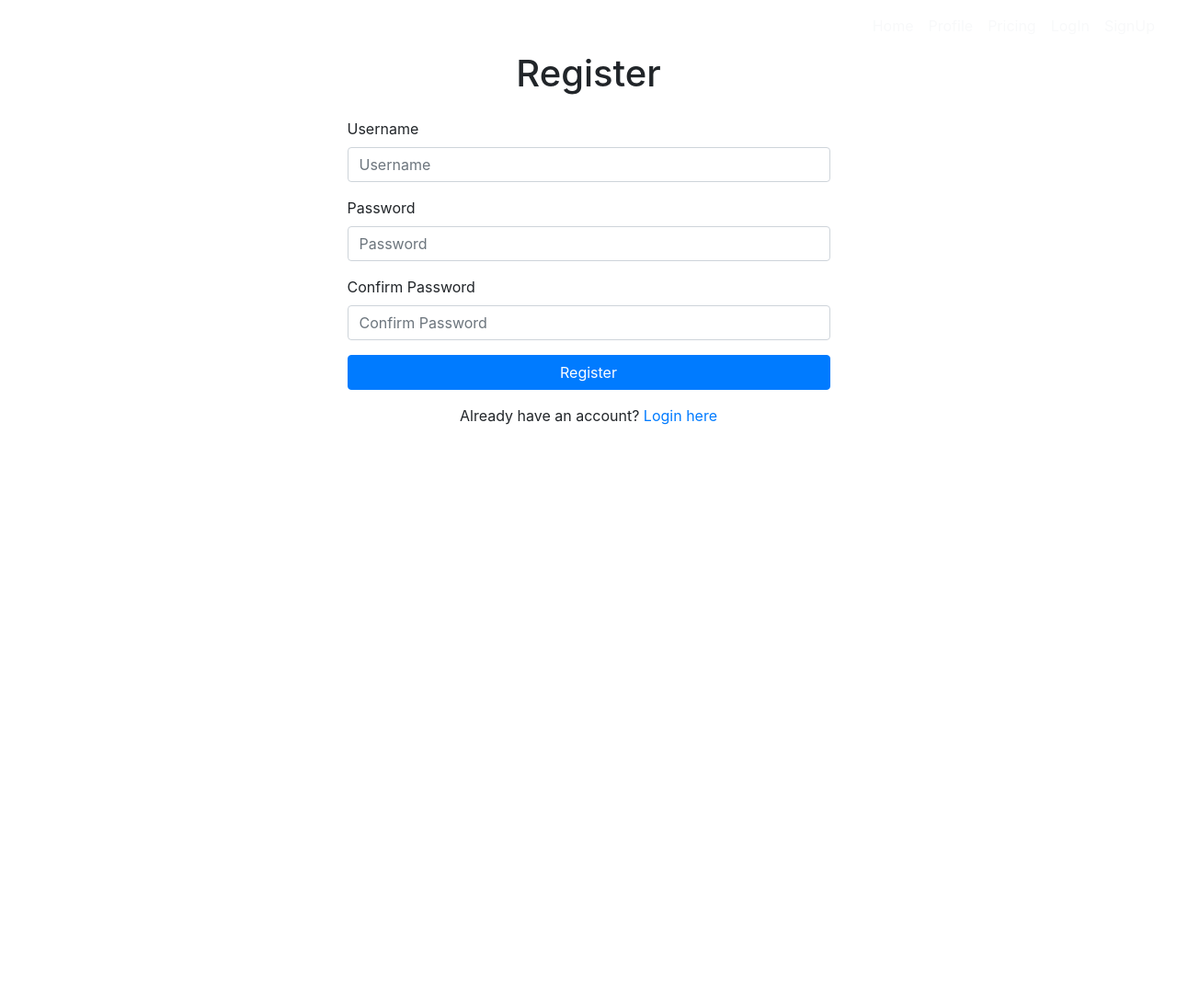
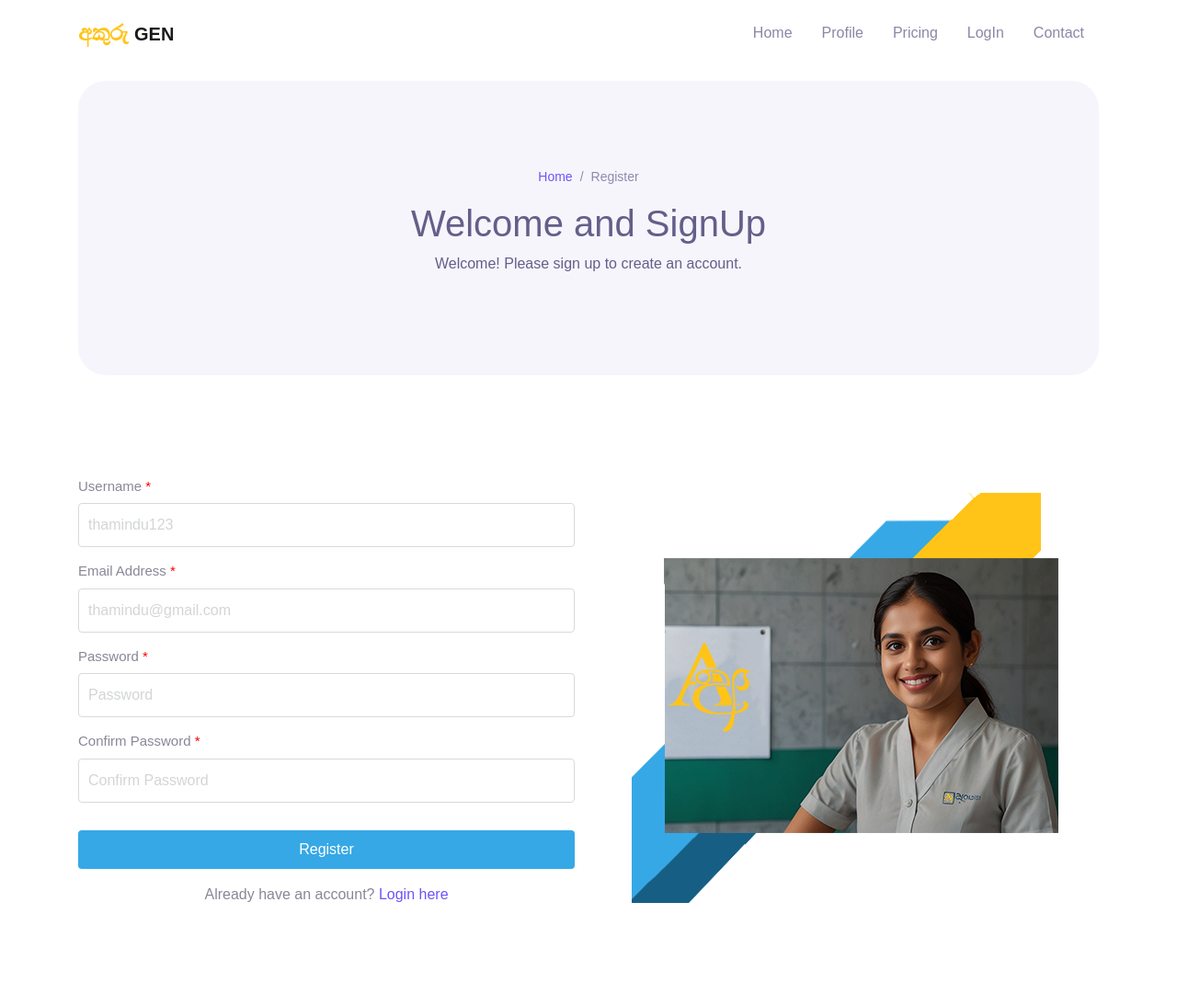
Before and after one commit to ThaminduSulakshana/The-Akuru-GEN, a Flask app: page /register in a window 1280 px wide. Shown: the top 1093 px of the page at 92% size. Before the commit the page ends 462 px from the top, so only its background shows below. Run offline with Flask 3, Linux system fonts and the light colour scheme; parts of the project's set-up code (start-up, migrations or seed data) failed here and were passed over; some libraries are stand-ins or nearby versions; some web fonts are replaced.

Commit message:
Update register.html template with new design and layout

```diff
--- a/templates/register.html
+++ b/templates/register.html
@@ -1,72 +1,183 @@
 <!DOCTYPE html>
-<html>
+<html lang="en">
 <head>
+  <meta charset="UTF-8">
+  <meta name="viewport" content="width=device-width, initial-scale=1.0">
+
+  <meta http-equiv="X-UA-Compatible" content="ie=edge">
+
+  <meta name="copyright" content="MACode ID, https://macodeid.com/">
+
   <title>අකුරු GEN</title>
-    <link rel="icon" type="image/x-icon" href="/static/img/title.png">
-    <link rel="stylesheet" href="https://stackpath.bootstrapcdn.com/bootstrap/4.5.2/css/bootstrap.min.css">
-    <link rel="stylesheet" href="{{ url_for('static', filename='styles.css') }}">
+  <link rel="icon" type="image/x-icon" href="{{ url_for('static', filename='img/titlelogo.png') }}">
+  <link rel="stylesheet" href="{{ url_for('static', filename='maicons.css') }}">
+  <link rel="stylesheet" href="{{ url_for('static', filename='bootstrap.css') }}">
+  <link rel="stylesheet" href="{{ url_for('static', filename='vendor/animate/animate.css') }}">
+  <link rel="stylesheet" href="{{ url_for('static', filename='theme.css') }}">
+  <link rel="stylesheet" href="{{ url_for('static', filename='from.css') }}">
+  <script src="{{ url_for('static', filename='js/script.js') }}"></script>
   <script src="{{ url_for('static', filename='js/popup.js') }}"></script>
+
+
+
 </head>
-
 <body>
 
-    <nav class="navbar navbar-expand-lg navbar-dark navbar-custom">
-        <a class="navbar-brand" href="{{ url_for('home') }}">අකුරු GEN</a>
+  <!-- Back to top button -->
+  <div class="back-to-top"></div>
+
+  <header>
+    <nav class="navbar navbar-expand-lg navbar-light bg-white sticky" data-offset="500">
+      <div class="container">
+        <a href="{{ url_for('home') }}" class="navbar-brand"><span class="text-primary">අකුරු </span> GEN</a>
+
+        <button class="navbar-toggler" data-toggle="collapse" data-target="#navbarContent" aria-controls="navbarContent" aria-expanded="false" aria-label="Toggle navigation">
+          <span class="navbar-toggler-icon"></span>
+        </button>
+
+        <div class="navbar-collapse collapse" id="navbarContent">
           <ul class="navbar-nav ml-auto">
             <li class="nav-item">
-                <a class="nav-link text-light" href="{{ url_for('home') }}">Home</a>
+              <a class="nav-link" href="{{ url_for('home') }}">Home</a>
             </li>
             <li class="nav-item">
-                <a class="nav-link text-light" href="{{ url_for('welcome') }}">Profile</a>
+              <a class="nav-link" href="{{ url_for('welcome') }}">Profile</a>
             </li>
             <li class="nav-item">
-                <a class="nav-link text-light" href="{{ url_for('subscribe') }}">Pricing</a>
+              <a class="nav-link" href="{{ url_for('subscribe') }}">Pricing</a>
             </li>
             <li class="nav-item">
-                <a class="nav-link text-light" href="{{ url_for('login') }}">LogIn</a>
+              <a class="nav-link" href="{{ url_for('login') }}">LogIn</a>
             </li>
             <li class="nav-item">
-                <a class="nav-link text-light" href="{{ url_for('register') }}">SignUp</a>
+              <a class="nav-link" href="#about">Contact</a>
             </li>
+            <!-- <li class="nav-item">
+              <a class="btn btn-primary ml-lg-2" href="#">Free Analytics</a>
+            </li> -->
           </ul>
+        </div>
+
+      </div>
     </nav>
 
     <div class="container">
-        <div class="col-md-6 offset-md-3">
-            <h1 class="text-center mb-4">Register</h1>
-            <form method="post" enctype="multipart/form-data">
-                <div class="form-group">
-                    <label for="username">Username</label>
-                    <input type="text" class="form-control" name="username" placeholder="Username" required>
+      <div class="page-banner">
+        <div class="row justify-content-center align-items-center h-100">
+          <div class="col-md-6">
+            <nav aria-label="Breadcrumb">
+              <ul class="breadcrumb justify-content-center py-0 bg-transparent">
+                <li class="breadcrumb-item"><a href="#">Home</a></li>
+                <li class="breadcrumb-item active">Register</li>
+              </ul>
+            </nav>
+            <h1 class="text-center">Welcome and SignUp</h1>
+            <span class="text-center">  {% if 'username' in session %}
+                <p>You are already registered {{ username }}</p>
+            {% else %}
+                <p>Welcome! Please sign up to create an account.</p>
+            {% endif %}</span>
           </div>
-                <div class="form-group">
-                    <label for="password">Password</label>
+        </div>
+      </div>
+    </div>
+  </header>
+
+<!-- Main Content -->
+<div class="page-section">
+    <div class="container">
+        <div class="row justify-content-center align-items-center h-100">
+        <div class="col-md-6 wow fadeInUp">
+        <form action="#" method="post" enctype="multipart/form-data" >
+            <div class="form-group fullname">
+                <label for="username">Username <span style="color: red;">*</span></label>
+              <input type="text" class="form-control" name="username" placeholder="thamindu123" required>
+            </div>
+            <div class="form-group email">
+              <label for="email">Email Address <span style="color: red;">*</span></label>
+              <input type="email" class="form-control" name="email" placeholder="thamindu@gmail.com" required>
+            </div>
+            <div class="form-group password">
+              <label for="password">Password <span style="color: red;">*</span></label>
               <input type="password" class="form-control" name="password" placeholder="Password" required>
+              <i id="pass-toggle-btn" class="fa-solid fa-eye"></i>
             </div>
-                <div class="form-group">
-                    <label for="confirm_password">Confirm Password</label>
+            <div class="form-group password">
+                <label for="confirm_password">Confirm Password <span style="color: red;">*</span></label>
                 <input type="password" class="form-control" name="confirm_password" placeholder="Confirm Password" required>
+                <i id="pass-toggle-btn" class="fa-solid fa-eye"></i>
               </div>
 
+            <div class="form-group submit-btn">
                 <button type="submit" class="btn btn-primary btn-block">Register</button>
+            </div>
           </form>
           {% if error %}
                 <div class="alert alert-danger mt-3">{{ error }}</div>
             {% endif %}
             <p class="mt-3 text-center">Already have an account? <a href="{{ url_for('login') }}">Login here</a></p>
         </div>
+        <div class="col-lg-6 py-3 wow fadeInRight">
+            <div class="img-fluid py-3 text-center">
+              <img src="{{ url_for('static', filename='img/about_frame.png') }}" alt="">
             </div>
-    <div>
-        {% with messages = get_flashed_messages(with_categories=true) %}
-        {% if messages %}
-            {% for category, message in messages %}
-                <div class="alert alert-{{ category }}" role="alert">
-                    {{ message }}
           </div>
-            {% endfor %}
-        {% endif %}
-        {% endwith %}
         </div>
+    </div>
+    </div> <!-- .container -->
+</div> <!-- .page-section -->
+
+<footer class="page-footer bg-image" style="background-image: url(../assets/img/);">
+  <div class="container">
+    <div class="row mb-5">
+      <div class="col-lg-3 py-3">
+        <h5><span class="text-primary">අකුරු </span>GEN</h5>
+        <p>Experience Seamless Sinhala-English Communication! SEES translation with Akuru GEN. Our AI powered platform is designed to provide</p>
+        <div class="social-media-button">
+          <a href="#"><span class="mai-logo-facebook-f"></span></a>
+          <a href="#"><span class="mai-logo-twitter"></span></a>
+          <a href="#"><span class="mai-logo-google-plus-g"></span></a>
+          <a href="#"><span class="mai-logo-instagram"></span></a>
+          <a href="#"><span class="mai-logo-youtube"></span></a>
+        </div>
+      </div>
+      <div class="col-lg-3 py-3">
+        <h5>Company</h5>
+        <ul class="footer-menu">
+          <li><a href="#">About Us</a></li>
+          <li><a href="#">Career</a></li>
+          <li><a href="#">Advertise</a></li>
+          <li><a href="#">Terms of Service</a></li>
+          <li><a href="#">Help & Support</a></li>
+        </ul>
+      </div>
+      <div class="col-lg-3 py-3">
+        <h5>Contact Us</h5>
+        <p>3671 Whispymound Drive, Vinewood Hills, Los Santos, San Andreas California, USA</p>
+        <a href="#" class="footer-link">+00 1122 3344 5566</a>
+        <a href="#" class="footer-link">akurugen@Support.gmail.com</a>
+      </div>
+      <div class="col-lg-3 py-3">
+        <h5>Newsletter</h5>
+        <p>Get updates, news or events on your mail.</p>
+        <form action="#">
+          <input type="text" class="form-control" placeholder="Enter your email..">
+          <button type="submit" class="btn btn-success btn-block mt-2">Subscribe</button>
+        </form>
+      </div>
+    </div>
+
+    <p class="text-center" id="copyright">Copyright &copy; 2024. Design and develop by <a href="https://www.linkedin.com/in/thamindusulakshana/">අකුරු GEN</a></p>
+  </div>
+
+</footer>
+
+<script src="{{ url_for('static', filename='js/jquery-3.5.1.min.js') }}"></script>
+<script src="{{ url_for('static', filename='js/bootstrap.bundle.min.js') }}"></script>
+<script src="{{ url_for('static', filename='js/google-maps.js') }}"></script>
+<script src="{{ url_for('static', filename='vendor/wow/wow.min.js') }}"></script>
+<script src="{{ url_for('static', filename='js/theme.js') }}"></script>
+
 
 </body>
 </html>
```
Lines whose indentation alone changed are shown as unchanged.
